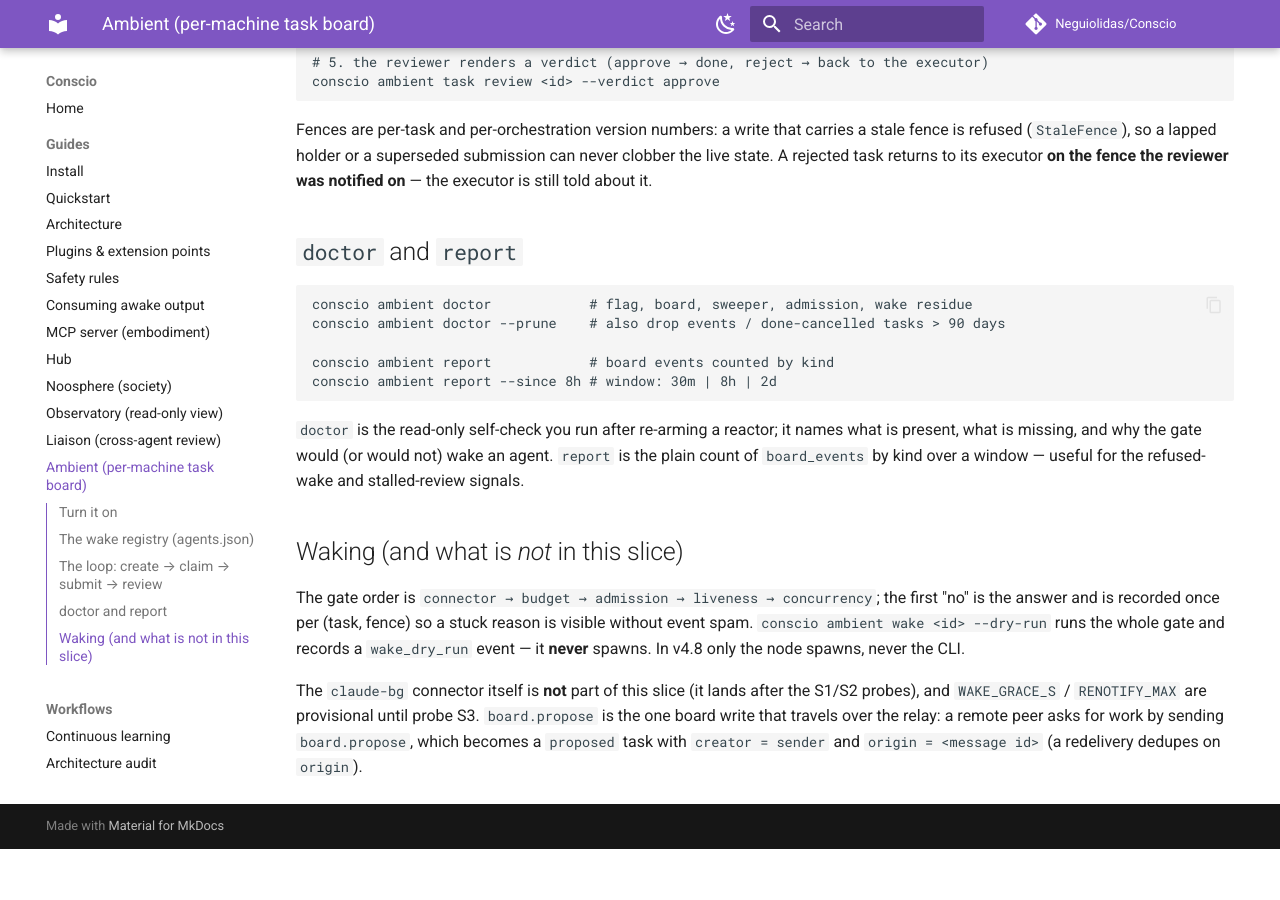
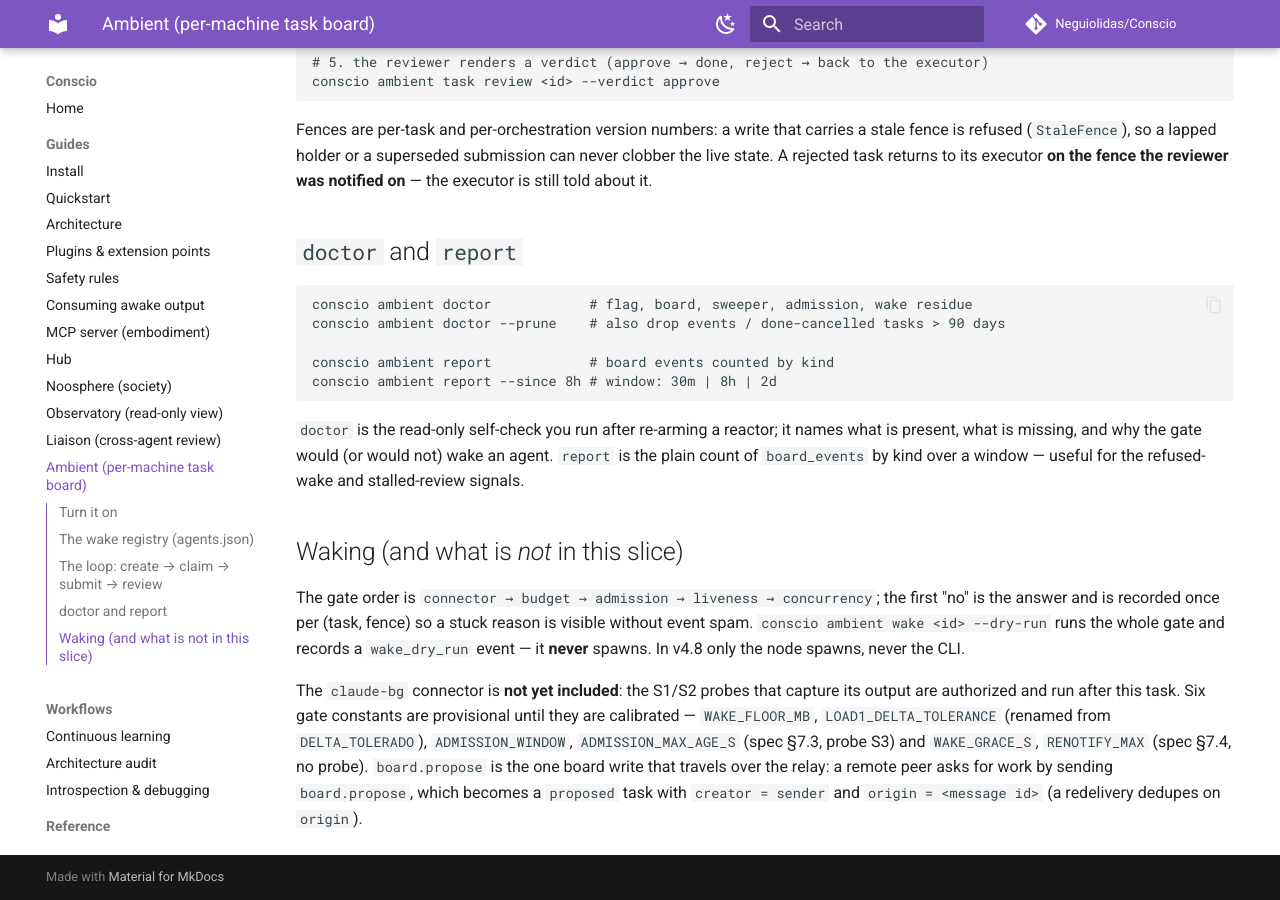
Before and after one commit to Neguiolidas/Conscio, an MkDocs documentation site: the page built from docs/guides/ambient.md, in a window 1280 px wide and 900 px high, scrolled down 1394 px. Built offline with MkDocs 1.6.1 and Material for MkDocs 9.7.7, drawn with Linux system fonts in a browser that asks for light colours; comment, search, counter and statistics services are not loaded; before the commit the page ends 2243 px from its top, so only the background shows below that.

Commit message:
docs(ambient): correct provisional-constants list and claude-bg wording
Emenda A46(A): the provisional-constants list is six, not two, measured in node.py: WAKE_FLOOR_MB, LOAD1_DELTA_TOLERANCE (renamed), ADMISSION_WINDOW, ADMISSION_MAX_AGE_S (spec 7.3, probe S3) and WAKE_GRACE_S, RENOTIFY_MAX (spec 7.4, no probe). The claude-bg connector is 'not yet included' (probes authorized, run after T9; changelog amended when it lands).

```diff
--- a/docs/guides/ambient.md
+++ b/docs/guides/ambient.md
@@ -101,9 +101,12 @@
 runs the whole gate and records a `wake_dry_run` event — it **never** spawns.
 In v4.8 only the node spawns, never the CLI.
 
-The `claude-bg` connector itself is **not** part of this slice (it lands after
-the S1/S2 probes), and `WAKE_GRACE_S` / `RENOTIFY_MAX` are provisional until
-probe S3. `board.propose` is the one board write that travels over the relay:
+The `claude-bg` connector is **not yet included**: the S1/S2 probes that capture
+its output are authorized and run after this task. Six gate constants are
+provisional until they are calibrated — `WAKE_FLOOR_MB`, `LOAD1_DELTA_TOLERANCE`
+(renamed from `DELTA_TOLERADO`), `ADMISSION_WINDOW`, `ADMISSION_MAX_AGE_S`
+(spec §7.3, probe S3) and `WAKE_GRACE_S`, `RENOTIFY_MAX` (spec §7.4, no probe).
+`board.propose` is the one board write that travels over the relay:
 a remote peer asks for work by sending `board.propose`, which becomes a
 `proposed` task with `creator = sender` and `origin = <message id>` (a redelivery
 dedupes on `origin`).
```
Also changed, not shown: CHANGELOG.md (+11 -4 lines).
